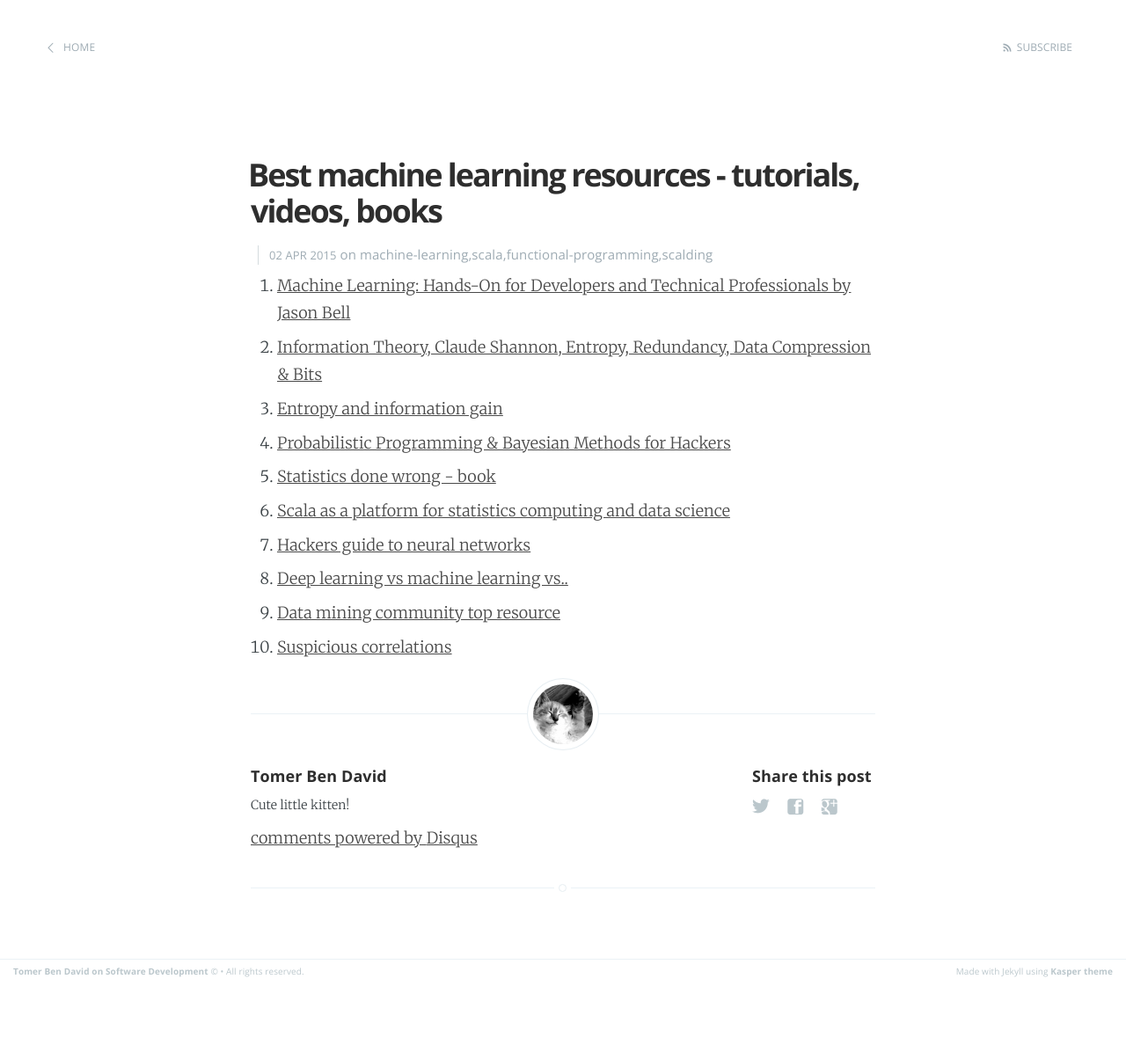
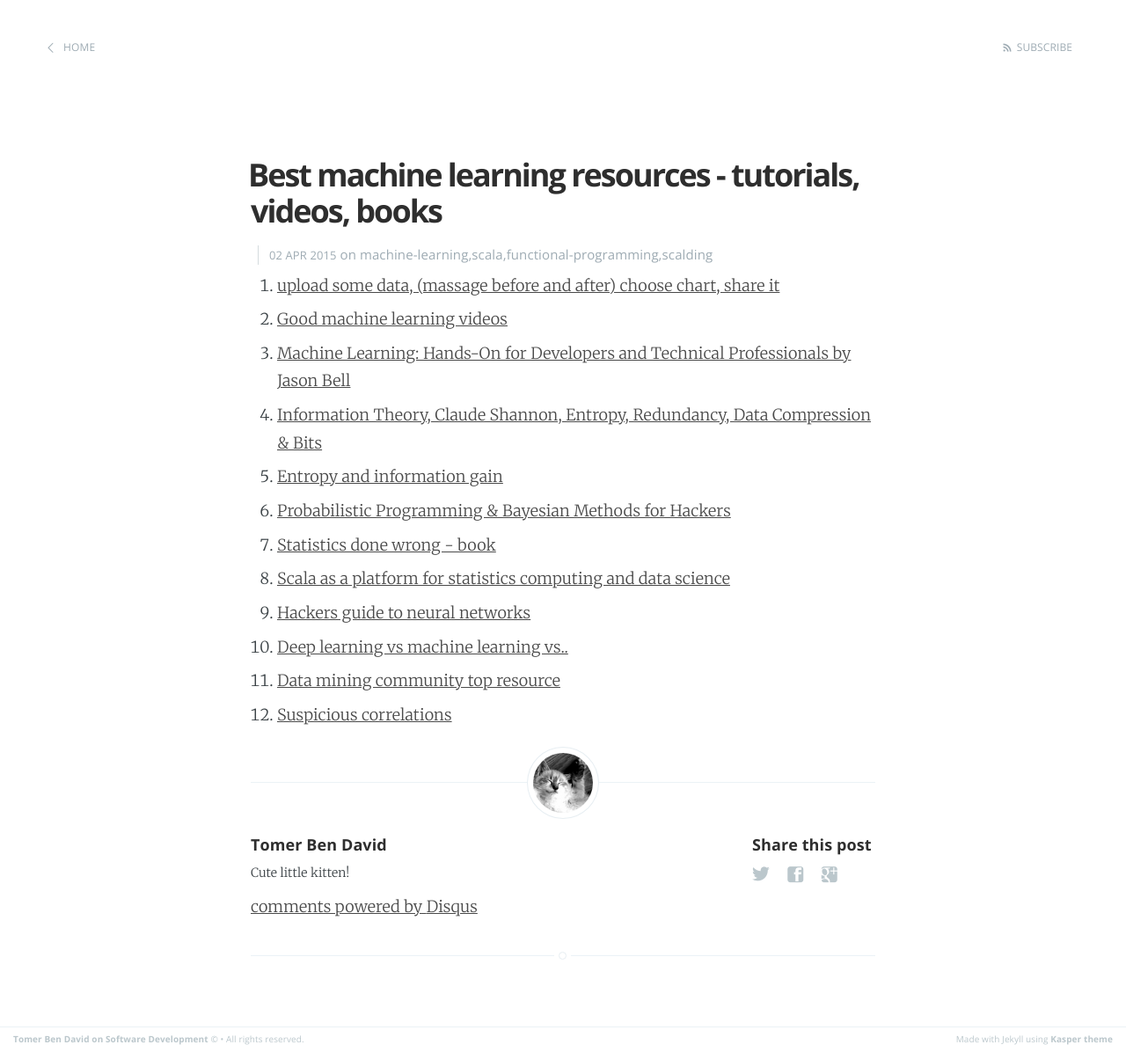
Before and after one commit to tomer-ben-david/tomer-ben-david.github.io.jekyll, a Jekyll site: the page built from _posts/2015-04-02-best-machine-learning-resources-tutorials-books-videos.markdown, in a window 1280 px wide. Shown: the whole page at 88% size. Built offline with Jekyll 4.4.1, drawn with Linux system fonts in a browser that asks for light colours; Markdown is read by kramdown in place of the engine named in the settings; comment, search, counter and statistics services are not loaded; before the commit the page ends 1118 px from its top, so only the background shows below that.

Commit message:
machine learning - plot.ly

```diff
--- a/_posts/2015-04-02-best-machine-learning-resources-tutorials-books-videos.markdown
+++ b/_posts/2015-04-02-best-machine-learning-resources-tutorials-books-videos.markdown
@@ -5,6 +5,8 @@ date:   2015-04-02 22:18:00
 categories: machine-learning,scala,functional-programming,scalding
 comments: true
 ---
+1. [upload some data, (massage before and after) choose chart, share it](http://plot.ly)
+1. [Good machine learning videos](https://medium.com/@mattfogel/the-7-best-data-science-and-machine-learning-podcasts-e8f0d5a4a419)
 1. [Machine Learning: Hands-On for Developers and Technical Professionals by Jason Bell](http://amzn.com/1118889061)
 1. [Information Theory, Claude Shannon, Entropy, Redundancy, Data Compression & Bits](https://www.youtube.com/watch?v=JnJq3Py0dyM)
 1. [Entropy and information gain](http://stackoverflow.com/questions/1859554/what-is-entropy-and-information-gain)
```
